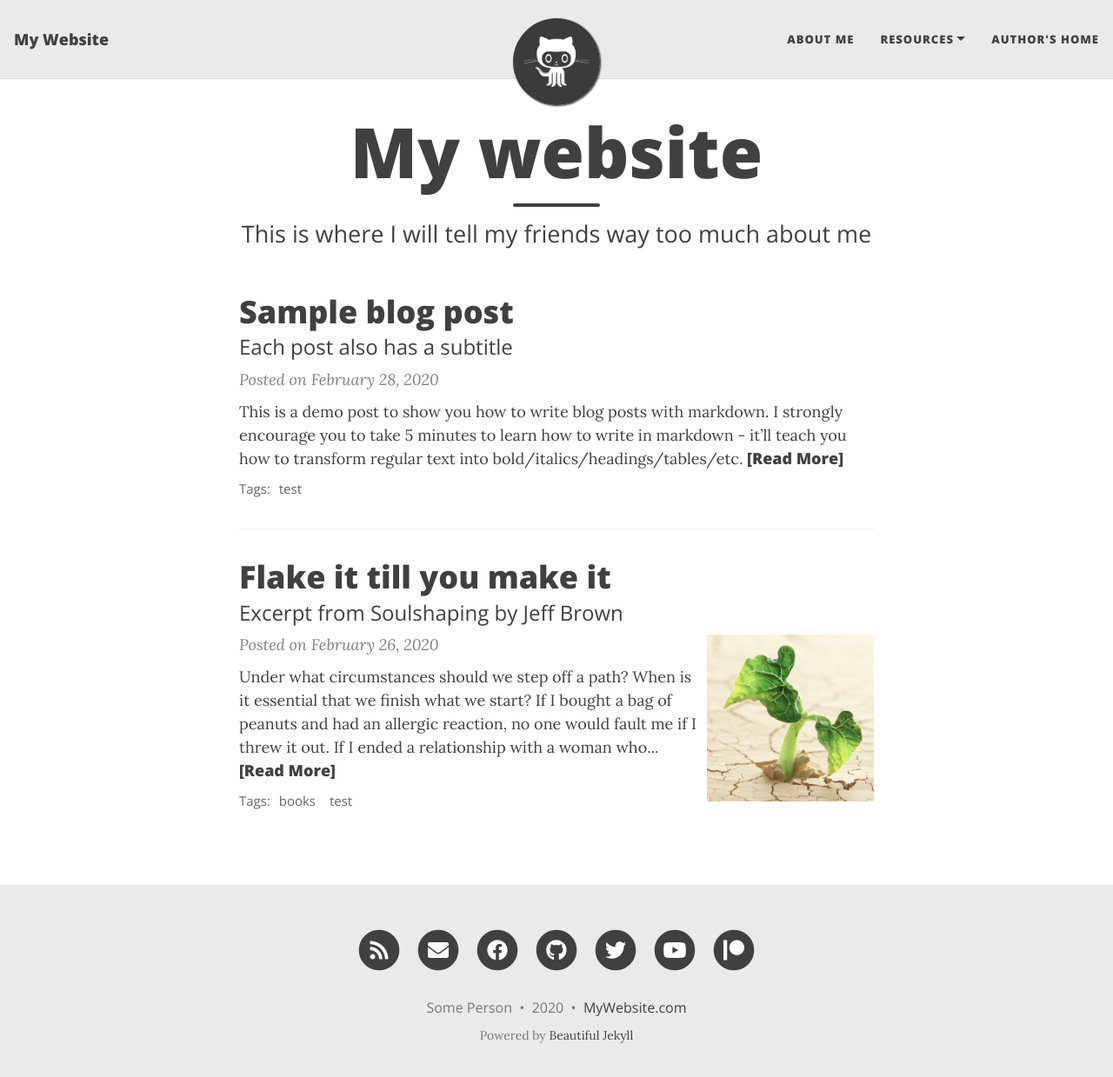
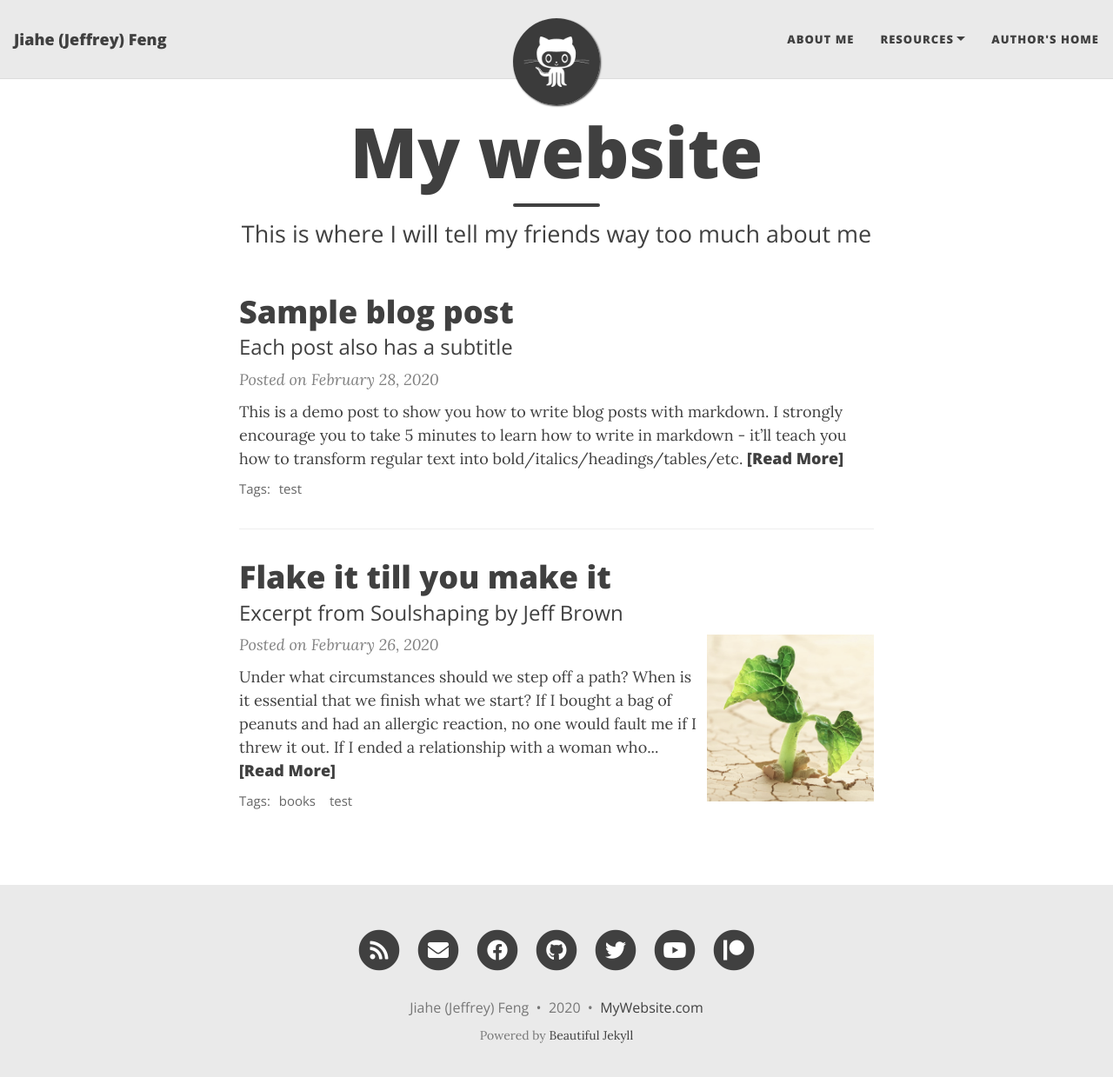
Before and after one commit to jeffrey7377/jeffrey7377.github.io, a Jekyll site: the page built from index.html, in a window 1280 px wide and 1252 px high. Shown: the top 1239 px of the window at 87% size. Built offline with Jekyll 4.4.1, drawn with Linux system fonts in a browser that asks for light colours; nearby versions of some CDN libraries; the list of posts is cut into pages by our own code.

Commit message:
Update _config.yml

```diff
--- a/_config.yml
+++ b/_config.yml
@@ -6,10 +6,10 @@
 # --- Required options --- #
 
 # Name of website
-title: My Website
+title: Jiahe (Jeffrey) Feng
 
 # Your name to show in the footer
-author: Some Person
+author: Jiahe (Jeffrey) Feng
 
 # --- List of links in the navigation bar --- #
 
```
